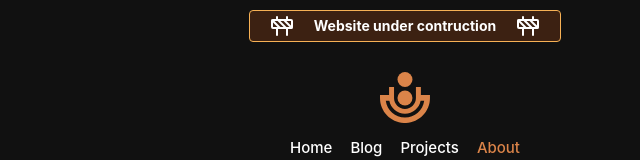
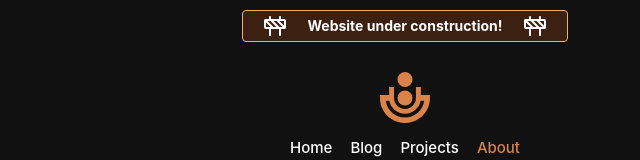
Before and after one commit to ericarthurc/ericarthurc.com, a SvelteKit app: page /about in a window 1280 px wide. Shown: the top 160 px of the page, without its empty margins (235-875 px from the left). Built offline with nearby package versions, Linux system fonts and the light colour scheme; a web font is replaced by a local one.

Commit message:
16:25 12-12

```diff
--- a/src/components/Dev.svelte
+++ b/src/components/Dev.svelte
@@ -20,7 +20,7 @@
 				d="m14 6 7.7 7.7"
 			></path><path d="m8 6 8 8"></path></svg
 		>
-		<p>Website under contruction</p>
+		<p>Website under construction!</p>
 		<svg
 			xmlns="http://www.w3.org/2000/svg"
 			width="24"
```
